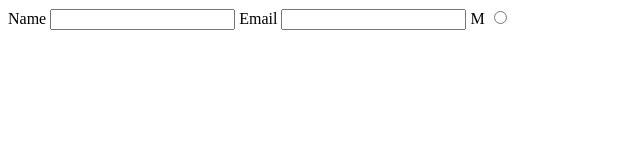
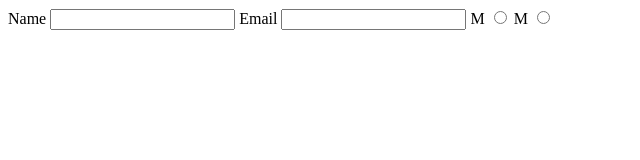
Before and after one commit to acciojob/car-insurance-form-Awadhesh08, a website: page main.html in a window 1280 px wide. Shown: the full height of the page, 0-640 px from the left. Drawn offline with Linux system fonts and the light colour scheme.

Commit message:
created a submission

```diff
--- a/main.html
+++ b/main.html
@@ -15,7 +15,10 @@
 		<input type="email" id="email" required>
 
 		<label for="for_men">M</label>
-		<input type="radio" id="for_men" required>
+		<input type="radio" id="for_men" name="gender" required>
+
+		<label for="for_female">M</label>
+		<input type="radio" id="for_female" name="gender" required>
 
 	</form>
 	<!-- the entire body must be written by student -->
```
